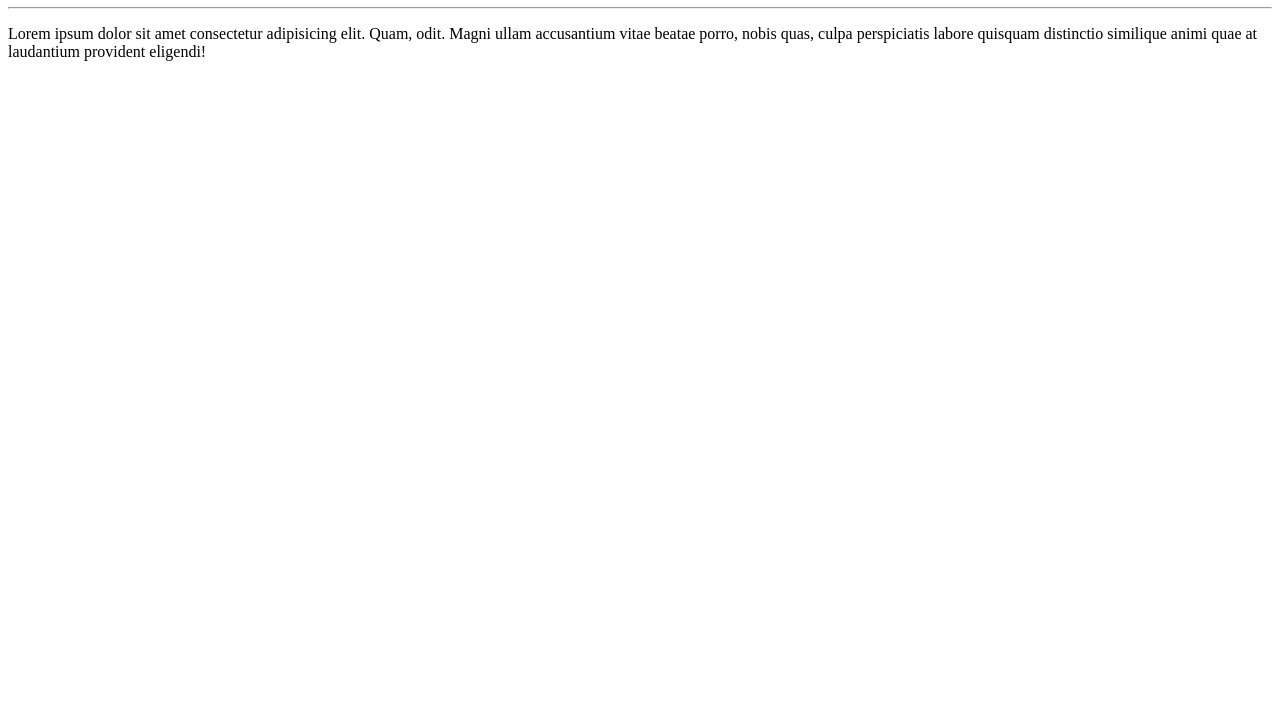
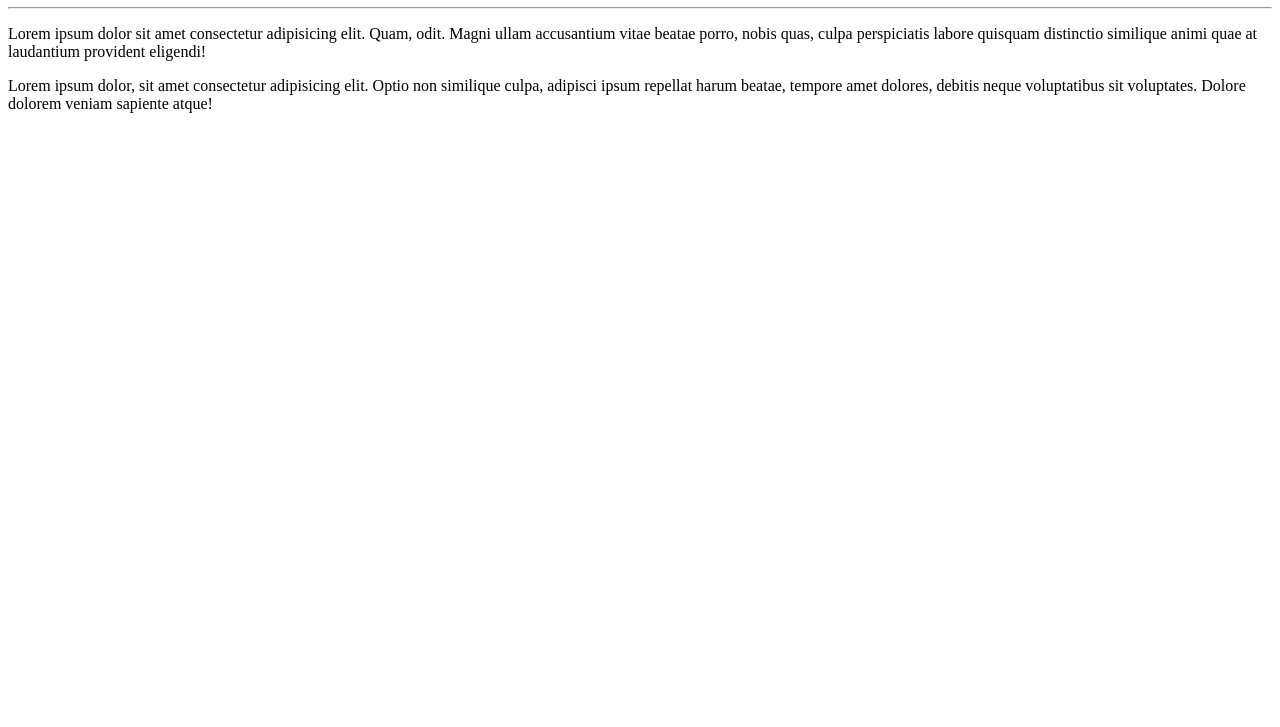
Before and after one commit to GabrielAprendizado/Ola-Mundo, a plain HTML site: page site-exemplo/index.html in a window 1280 px wide. Shown: the part 73-800 px from the top of the page. Drawn offline with Linux system fonts and the light colour scheme.

Commit message:
Adicionei um parágrafo

```diff
--- a/site-exemplo/index.html
+++ b/site-exemplo/index.html
@@ -10,5 +10,6 @@
         <h1>Olá, Mundo!</h1>
         <hr>
         <p>Lorem ipsum dolor sit amet consectetur adipisicing elit. Quam, odit. Magni ullam accusantium vitae beatae porro, nobis quas, culpa perspiciatis labore quisquam distinctio similique animi quae at laudantium provident eligendi!</p>
+        <p>Lorem ipsum dolor, sit amet consectetur adipisicing elit. Optio non similique culpa, adipisci ipsum repellat harum beatae, tempore amet dolores, debitis neque voluptatibus sit voluptates. Dolore dolorem veniam sapiente atque!</p>
     </body>
 </html>
```
